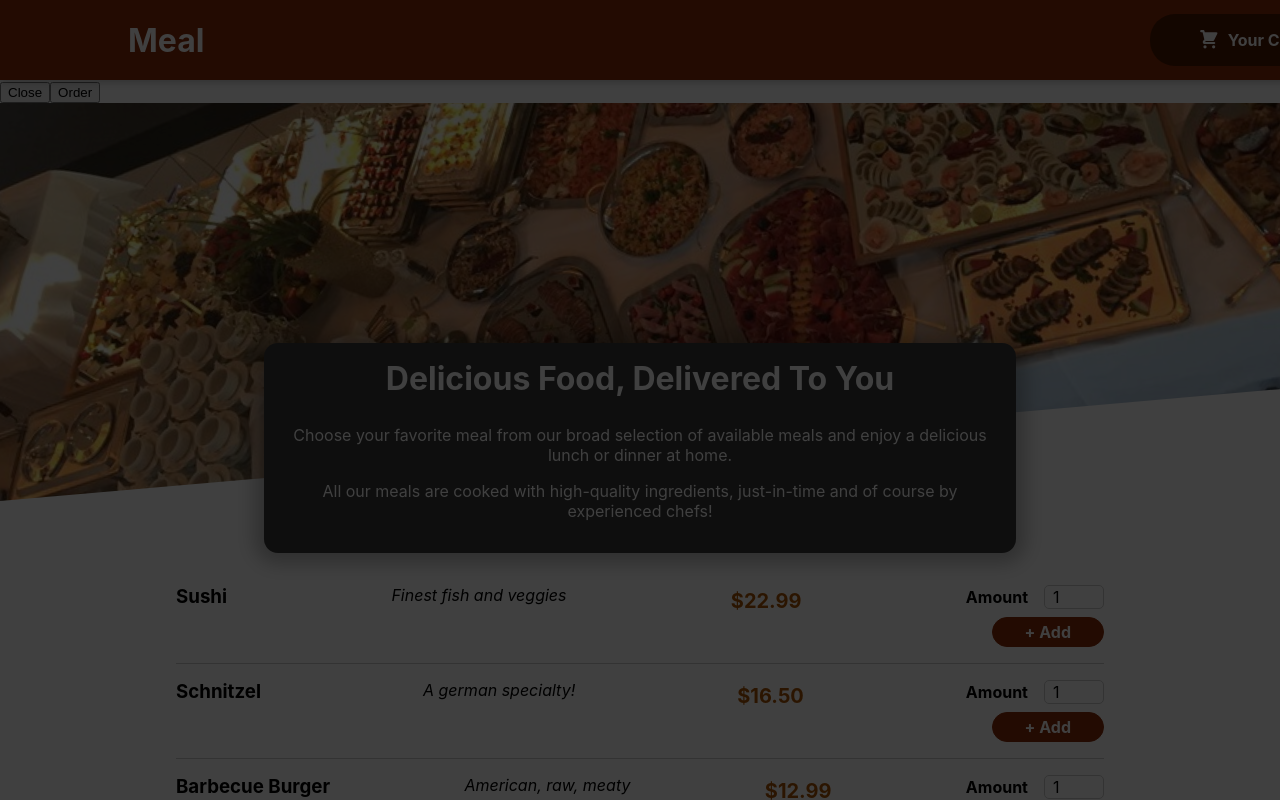
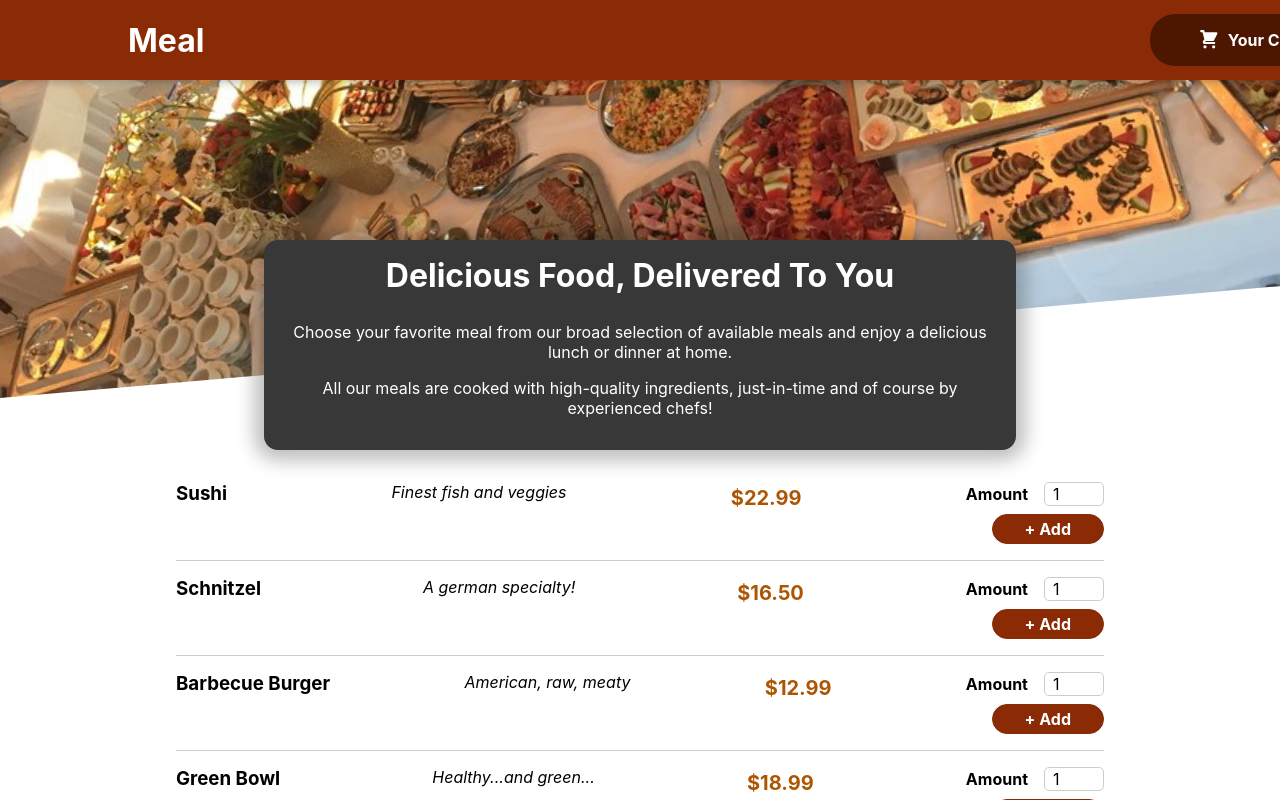
Before and after one commit to Gmdin/ResturantApp, a React (Create React App) app: page / in a window 1280 px wide. Shown: the top 800 px of the page. Built offline with nearby package versions, Linux system fonts and the light colour scheme.

Commit message:
hide and open Order card

```diff
--- a/src/App.js
+++ b/src/App.js
@@ -2,12 +2,20 @@
 import Header from './components/Layout/Header';
 import Meals from './components/Meals/Meals';
 import Cart from './components/Cart/Cart';
-import { Fragment } from 'react';
+import { Fragment, useState } from 'react';
 function App() {
+  const [cardToShow,setCardToShow]=useState(false);
+
+  const showCard=()=>{
+    setCardToShow(true);
+  }
+  const hideCard=()=>{
+    setCardToShow(false);
+  }
   return (
     <Fragment>
-    <Cart/>
-     <Header/>
+    {cardToShow && <Cart onClose={hideCard}/>}
+     <Header onShowCard={showCard}/>
      <main>
         <Meals/>
      </main>
--- a/src/components/Cart/Cart.js
+++ b/src/components/Cart/Cart.js
@@ -10,14 +10,14 @@
         </ul>
     )
     return(
-        <Model>
+        <Model onClose={props.onClose}>
             {cartItem}
             <div className={classes.total}>
                 <span>Amount</span>
                 <span>35.62</span>
             </div>
             <div className={classes.action}>
-                <button className={classes['button--alt']}>Close</button>
+                <button className={classes['button--alt']} onClick={props.onClose}>Close</button>
                 <button className={classes.button}>Order</button>
             </div>
         </Model>
--- a/src/components/Layout/Header.js
+++ b/src/components/Layout/Header.js
@@ -7,7 +7,7 @@
         <>
         <header className={classes.header}>
             <h1>Meal</h1>
-           <HeaderCartButton/>
+           <HeaderCartButton onClick={props.onShowCard}/>
         </header>
         <div className={classes['main-image']}>
             <img src={mealImages} alt="a table full of delicious food"/>
--- a/src/components/Layout/HeaderCartButton.js
+++ b/src/components/Layout/HeaderCartButton.js
@@ -3,9 +3,9 @@
 const HeaderCartButton=props=>{
     return(
         <>
-        <button className={classes.button}>
+        <button className={classes.button} onClik={props.onClik}>
             <span className={classes.icon}>
-                <CartIcon/>
+                <CartIcon />
             </span>
             <span>Your Cart</span>
             <span className={classes.badge}>3</span>
--- a/src/components/UI/Model.js
+++ b/src/components/UI/Model.js
@@ -3,7 +3,7 @@
 import ReactDOM from "react-dom"
 import classes from './Model.module.css';
 const Backdrop=(props)=>{
-    return (<div className={classes.backdrop}/>)
+    return (<div className={classes.backdrop} onClick={props.onClose}/>)
 };
 
 const ModelOverlay=(props)=>{
@@ -18,7 +18,7 @@
 const Model=(props)=>{
     return(
         <Fragment>
-            {ReactDOM.createPortal(<Backdrop/>,portalElement)}
+            {ReactDOM.createPortal(<Backdrop onClose={props.onClose}/>,portalElement)}
             {ReactDOM.createPortal(<ModelOverlay>{props.children}</ModelOverlay>,portalElement)}
         </Fragment>
     )
```
